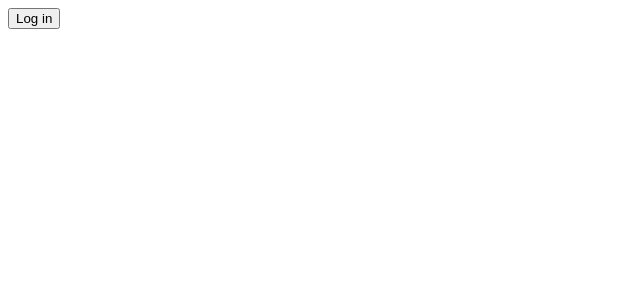
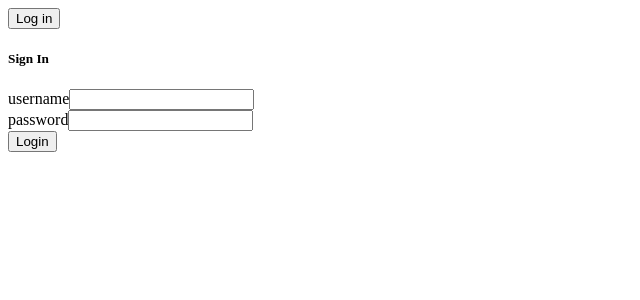
Before and after one commit to BusyBazaar/busybazaar, a React app: page /login in a window 1280 px wide. Shown: the top 300 px of the page, without its empty margins (0-640 px from the left). Built offline with nearby package versions, Linux system fonts and the light colour scheme.

Commit message:
added loginform and register components

```diff
--- a/client/App.js
+++ b/client/App.js
@@ -11,6 +11,7 @@ class App extends Component {
       <div className="app-layout">
         <Switch>
           <Route exact path="/login" component={ LoginContainer } />
+
           <Route exact path="/register" component={ RegisterContainer } />
           <ProtectedRoute exact path="/" component={ MainContainer } />
         </Switch>
--- /dev/null
+++ b/client/components/SignIn.js
@@ -0,0 +1,82 @@
+import React, { Component } from 'react'
+// ROUTER
+class SignIn extends Component {
+    constructor(props) {
+        super(props);
+        this.state = {
+            username: '',
+            password: '',
+            erorr: ''
+            }
+        }
+
+    handleChange = (e) => {
+        this.setState({
+            [e.target.id]: e.target.value
+        })
+    };
+
+    handleSubmit = (e) => {
+        e.preventDefault();
+        console.log('username:' + this.state.username)
+        const data = { username:this.state.username, password:this.state.password }
+        fetch('/auth/login', {
+            method: 'POST',
+            body: JSON.stringify(data),
+            headers: {'Content-Type': 'application/json' },
+        })
+        // 401 and 406
+            .then(res => res.json())
+            .then(() => {
+                if (res.status === 401) {
+                this.setState({ error: 'This password does not match' })
+                } else if (res.status === 406) {
+                         this.setState({ error: 'This username is not found' })
+                         this.props.history.push('/login')
+                       } else {
+                           auth.login(() => {
+                             this.props.history.push('/')
+                           })
+                         }
+                        })
+                    }
+
+
+            // .catch(error => console.error(‘Error:’, error))
+            // .then(response => console.log(‘Success:’, response)); }
+            // render(){
+            // return(headers:
+
+    render() {
+        return (
+            <div className="container">
+                <form onSubmit={this.handleSubmit}>
+                    <h5>Sign In</h5>
+                    <div className="input-field">
+                        <label htmlFor="username">username</label>
+                        <input
+                          type="text"
+                          value={this.state.username}
+                          id="username"
+                          onChange={this.handleChange}
+                        />
+                    </div>
+                    <div className="input-field">
+                        <label htmlFor="password">password</label>
+                        <input
+                          type="password"
+                          value={this.state.password}
+                          id="password"
+                          onChange={this.handleChange}
+                        />
+                    </div>
+                    <div className="input-field">
+                        <button>Login</button>
+                    </div>
+                </form>
+            </div>
+        )
+    }
+};
+
+export default SignIn
--- /dev/null
+++ b/client/components/SignUp.js
@@ -0,0 +1,74 @@
+import React, { Component } from 'react'
+
+class SignUp extends Component {
+    constructor(props) {
+        super(props);
+        this.state = {
+            username: '',
+            password: '',
+            error: '',
+            }
+        };
+
+    handleChange = (e) => {
+        this.setState({
+            [e.target.id]: e.target.value
+        })
+        console.log('username: ', this.state.user.username);
+        console.log('password: ', this.state.user.password);
+    };
+
+    // fetch request, check status (should match username and password)
+    // if successful, history "/"
+    handleSubmit = (e) => {
+        e.preventDefault();
+        console.log('username:' + this.state.username)
+        const data = { username:this.state.username, password:this.state.password }
+        fetch('/auth/register', {
+            method: 'POST',
+            body: JSON.stringify(data),
+            headers: {'Content-Type': 'application/json' }
+        })
+        // 401 and 406
+            .then(res => {
+                if (res.status === 409) {
+                    this.setState({
+                      error: "The username already exists. Please use a different username"
+                    })
+                    this.props.history.push("/register");
+                    console.log('this.state.error: ', this.state.error);
+                  }
+                })
+                .then(auth.login(() => {
+                    this.props.history.push("/");
+                  }))
+              };
+
+
+    render(){
+        return (
+            <div className="container">
+                <form onSubmit={this.handleSubmit}>
+                    <h5>Sign Up</h5>
+                    <div className="input-field">
+                        <label htmlFor="username">Username</label>
+                        <input
+                          type="text"
+                          id="username"
+                          onChange={this.handleChange}
+                        />
+                    </div>
+                    <div className="input-field">
+                        <label htmlFor="password">password</label>
+                        <input
+                          type="password"
+                          id="password"
+                          onChange={this.handleChange}/>
+                    </div>
+                </form>
+            </div>
+        )
+    }
+        };
+
+export default SignUp
--- a/client/containers/LoginContainer.js
+++ b/client/containers/LoginContainer.js
@@ -1,5 +1,6 @@
 import React from 'react';
 import Auth from '../components/Auth';
+import SignIn from '../components/SignIn';
 
 const LoginContainer = (props) => {
   const handleLogin = () => {
@@ -10,6 +11,7 @@ const LoginContainer = (props) => {
   return (
     <div>
       <button onClick={handleLogin}>Log in</button>
+      <SignIn />
     </div>
   );
 }
--- a/client/containers/RegisterContainer.js
+++ b/client/containers/RegisterContainer.js
@@ -1,9 +1,11 @@
 import React from 'react';
+import SignUp from '../components/SignUp'
 
 const RegisterContainer = () => {
   return (
     <div>
       RegisterContainer
+      <SignUp />
     </div>
   );
 }
```
